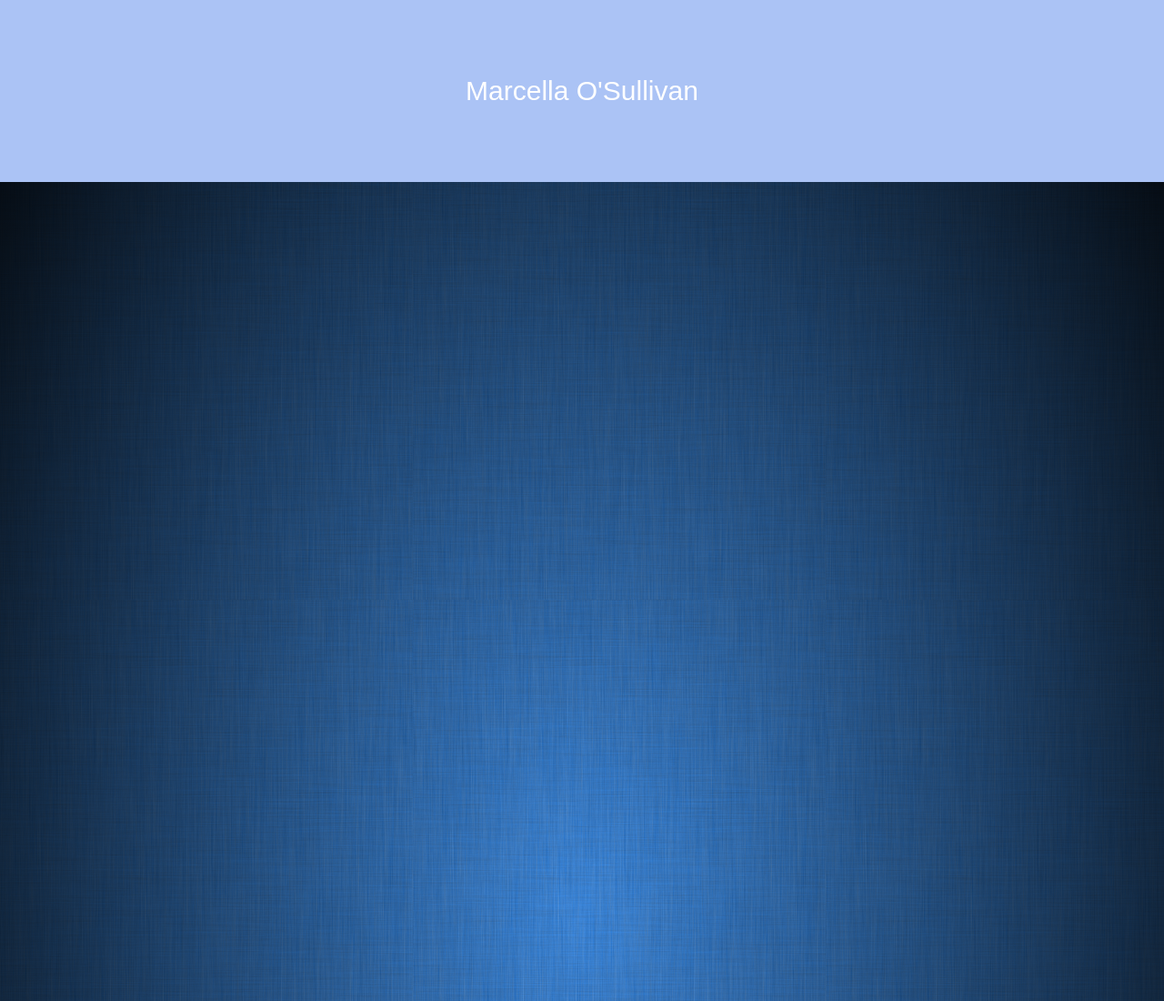
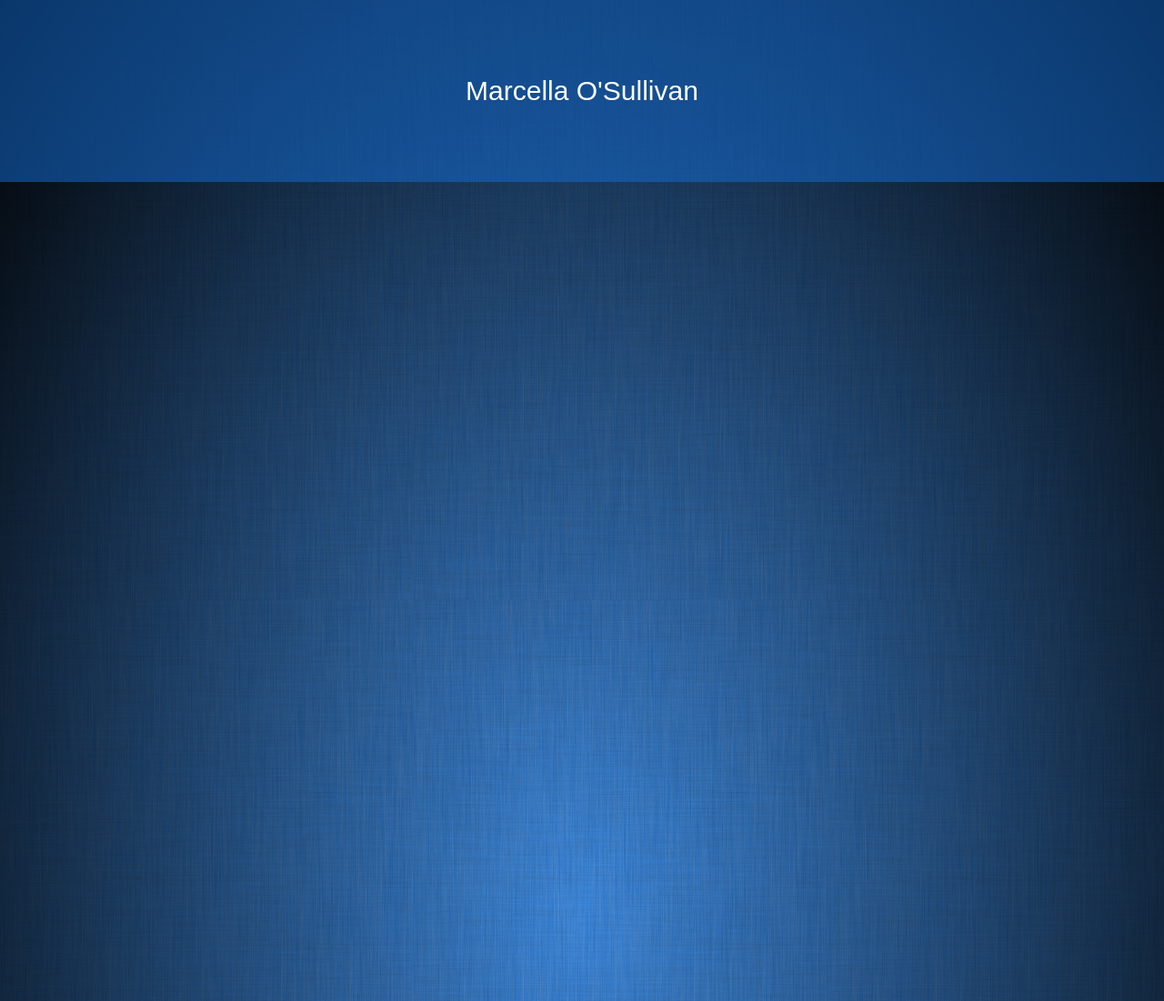
Before and after one commit to Ethanbasscase/Marcies-website, a plain HTML site: page index.html in a window 1280 px wide. Shown: the top 1100 px of the page at 91% size. Drawn offline with nearby package versions, Linux system fonts and the light colour scheme.

Commit message:
background and radial gradient

```diff
--- a/index.html
+++ b/index.html
@@ -17,7 +17,7 @@
     top: 0;
     left: 0;
     width: 100%;
-    background: #abc3f5;
+    background: rgba(20, 110, 214, 0.5);
     color:#fff;
     z-index: 1000;
     height: 200px;
@@ -66,7 +66,6 @@ height:2000px;
 <div class="content">
 </div>
 <script>
-     alert("javascript on");
     var shrinkHeader = 300;
     window.onscroll=function()
     {
```
